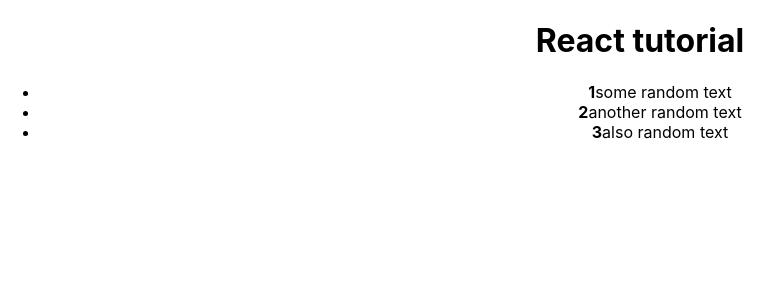
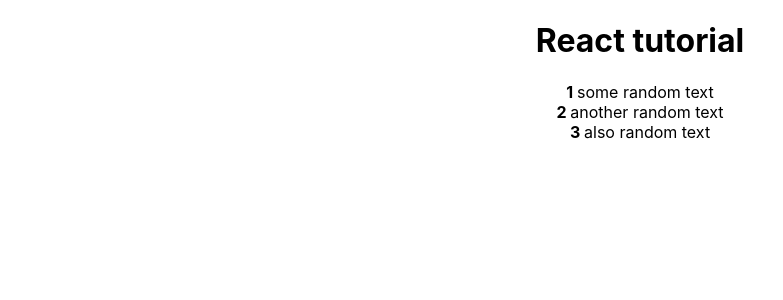
Before and after one commit to allencode11/todo-react, a React (Create React App) app: page / in a window 1280 px wide. Shown: the top 300 px of the page, without its empty margins (0-783 px from the left). Built offline with nearby package versions, Linux system fonts and the light colour scheme.

Commit message:
adding parameters types with prop-types module

```diff
--- a/src/Todo/TodoItem.jsx
+++ b/src/Todo/TodoItem.jsx
@@ -1,7 +1,13 @@
+import PropTypes from 'prop-types';
+
 const TodoItem = ({ todo, index }) => {
   return (
-    <li><strong>{index + 1}</strong>{todo.title}</li>
+    <li><strong>{index + 1 + ' '}</strong>{todo.title}</li>
   )
 };
 
+TodoItem.propTypes = {
+  todo: PropTypes.object.isRequired,
+  index: PropTypes.number.isRequired,
+}
 export default TodoItem;
--- a/src/Todo/TodoList.jsx
+++ b/src/Todo/TodoList.jsx
@@ -1,8 +1,16 @@
 import TodoItem from './TodoItem';
+import PropTypes from 'prop-types';
 
+const styles = {
+  ul: {
+    listStyle: 'none',
+    margin: 0,
+    padding: 0,
+  }
+}
 const TodoList = (props) => {
   return (
-    <ul>
+    <ul style={styles.ul}>
       {
         props.todos.map((todo, index) => {
           return <TodoItem key={todo.id} todo={todo} index={index}/>;
@@ -12,4 +20,8 @@
   )
 };
 
+TodoList.propTypes = {
+  todos: PropTypes.arrayOf(PropTypes.object).isRequired
+}
+
 export default TodoList;
```
